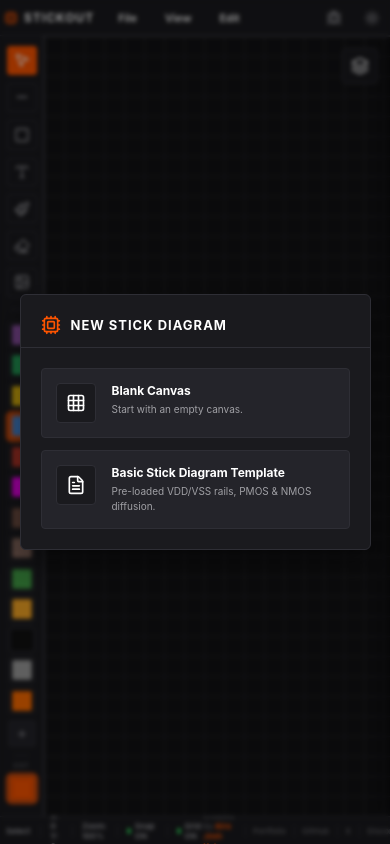
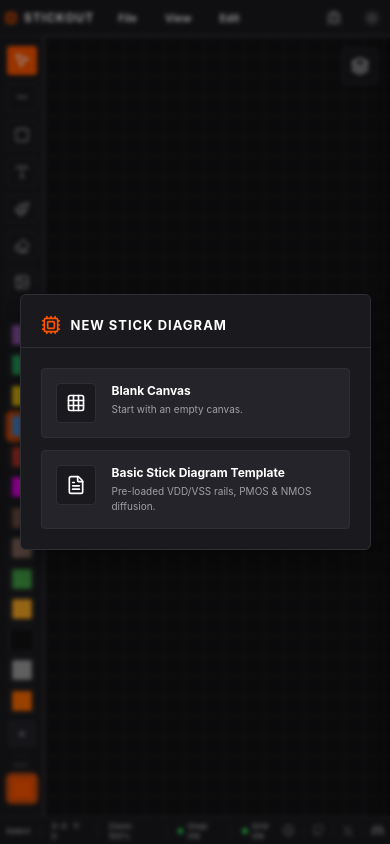
Before and after one commit to Aera0908/stickOut, a React (Vite) app: page / in a window 390 px wide. Built offline with nearby package versions, Linux system fonts and the light colour scheme.

Commit message:
fix: refactor footer links to hide credit text and show only logo icons in mobile view

```diff
--- a/src/App.css
+++ b/src/App.css
@@ -550,6 +550,9 @@ button, input, select, textarea {
   color: var(--text-muted);
   text-decoration: none;
   transition: color 0.15s ease;
+  display: inline-flex;
+  align-items: center;
+  gap: 4px;
 }
 
 .credit-icon:hover {
@@ -1802,6 +1805,12 @@ button, input, select, textarea {
     gap: 6px;
   }
 
+  .credit-author,
+  .credit-author-sep,
+  .credit-text {
+    display: none;
+  }
+
   .status-separator {
     margin: 0 2px;
   }
--- a/src/components/StatusBar.jsx
+++ b/src/components/StatusBar.jsx
@@ -1,3 +1,5 @@
+import { Globe } from 'lucide-react';
+
 export default function StatusBar({
   activeTool,
   toolNames,
@@ -37,15 +39,28 @@ export default function StatusBar({
         )}
       </div>
       <div className="status-right">
-        <span>Created by <a href="https://www.linkedin.com/in/aira-josh-ynte/" target="_blank" rel="noopener noreferrer" className="credit-link">Aira Josh Ynte</a></span>
+        <span className="credit-author">Created by <a href="https://www.linkedin.com/in/aira-josh-ynte/" target="_blank" rel="noopener noreferrer" className="credit-link">Aira Josh Ynte</a></span>
+        <span className="status-separator credit-author-sep" />
+
+        <a href="https://aera0908.github.io" target="_blank" rel="noopener noreferrer" className="credit-icon" title="Web Resume">
+          <Globe size={13} />
+          <span className="credit-text">Portfolio</span>
+        </a>
         <span className="status-separator" />
-        <a href="https://aera0908.github.io" target="_blank" rel="noopener noreferrer" className="credit-icon" title="Web Resume">Portfolio</a>
+        <a href="https://github.com/Aera0908/stickOut" target="_blank" rel="noopener noreferrer" className="credit-icon" title="GitHub">
+          <svg viewBox="0 0 24 24" width="13" height="13" stroke="currentColor" strokeWidth="2.2" fill="none" strokeLinecap="round" strokeLinejoin="round" style={{ verticalAlign: 'middle' }}><path d="M15 22v-4a4.8 4.8 0 0 0-1-3.5c3 0 6-2 6-5.5.08-1.25-.27-2.48-1-3.5.28-1.15.28-2.35 0-3.5 0 0-1 0-3 1.5-2.64-.5-5.36-.5-8 0C6 2 5 2 5 2c-.3 1.15-.3 2.35 0 3.5A5.403 5.403 0 0 0 4 9c0 3.5 3 5.5 6 5.5-.39.49-.68 1.05-.85 1.65-.17.6-.22 1.23-.15 1.85v4"></path><path d="M9 18c-4.51 2-5-2-7-2"></path></svg>
+          <span className="credit-text">GitHub</span>
+        </a>
         <span className="status-separator" />
-        <a href="https://github.com/Aera0908" target="_blank" rel="noopener noreferrer" className="credit-icon" title="GitHub">GitHub</a>
+        <a href="https://x.com/aera0908" target="_blank" rel="noopener noreferrer" className="credit-icon" title="X (Twitter)">
+          <svg viewBox="0 0 24 24" width="12" height="12" fill="currentColor" style={{ verticalAlign: 'middle' }}><path d="M18.244 2.25h3.308l-7.227 8.26 8.502 11.24H16.17l-5.214-6.817L4.99 21.75H1.68l7.73-8.835L1.254 2.25H8.08l4.713 6.231zm-1.161 17.52h1.833L7.084 4.126H5.117z"/></svg>
+          <span className="credit-text">X</span>
+        </a>
         <span className="status-separator" />
-        <a href="https://x.com/aera0908" target="_blank" rel="noopener noreferrer" className="credit-icon" title="X (Twitter)">X</a>
-        <span className="status-separator" />
-        <a href="https://discord.com/users/aeradynamics" target="_blank" rel="noopener noreferrer" className="credit-icon" title="Discord: aeradynamics">Discord</a>
+        <a href="https://discord.com/users/aeradynamics" target="_blank" rel="noopener noreferrer" className="credit-icon" title="Discord: aeradynamics">
+          <svg viewBox="0 0 127.14 96.36" width="13" height="13" fill="currentColor" style={{ verticalAlign: 'middle' }}><path d="M107.7,8.07A105.15,105.15,0,0,0,77.26,0a77.19,77.19,0,0,0-3.3,6.83A96.67,96.67,0,0,0,52.88,6.83,77.19,77.19,0,0,0,49.58,0,105.15,105.15,0,0,0,19.14,8.07C2.81,32.22-1.71,55.77.47,78.89A105.65,105.65,0,0,0,32,96.36a77.7,77.7,0,0,0,6.63-10.85,68.43,68.43,0,0,1-10.5-5c.9-.65,1.76-1.34,2.58-2.07a75.48,75.48,0,0,0,72.63,0c.83.73,1.68,1.42,2.58,2.07a68.43,68.43,0,0,1-10.5,5,77.7,77.7,0,0,0,6.63,10.85,105.65,105.65,0,0,0,31.57-17.47C129.22,50.78,124.28,27.48,107.7,8.07ZM42.45,65.69C36.18,65.69,31,60,31,53S36.18,40.36,42.45,40.36,53.83,46,53.83,53,48.72,65.69,42.45,65.69Zm42.24,0C78.41,65.69,73.24,60,73.24,53S78.41,40.36,84.69,40.36,96.07,46,96.07,53,91,65.69,84.69,65.69Z"/></svg>
+          <span className="credit-text">Discord</span>
+        </a>
       </div>
     </div>
   );
```
